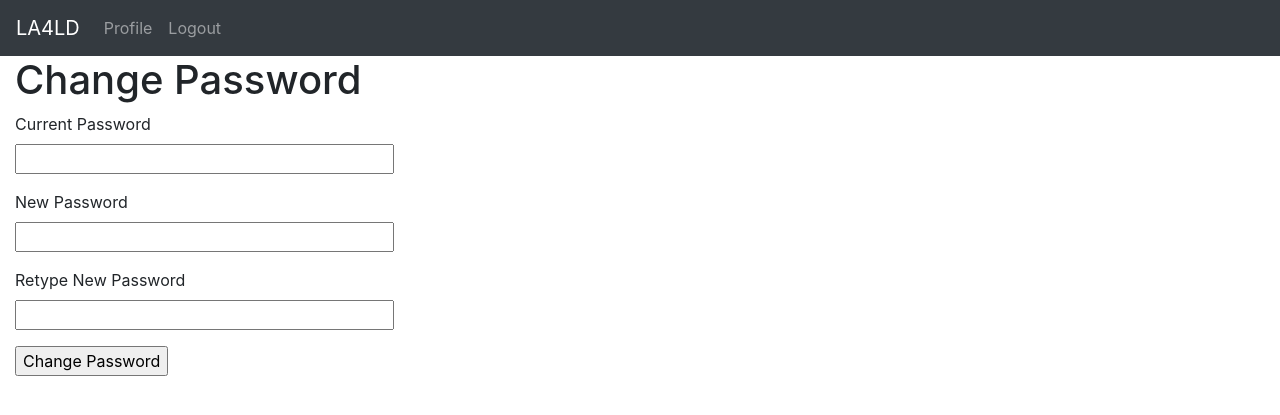
After one commit to eddyvdaker/Zuyd-LA4LD-Dataecosystem, a Flask app: page /change_password in a window 1280 px wide. The commit adds this page. Shown: the top 415 px of the page. Run offline with Flask 2, Linux system fonts and the light colour scheme; the visitor is signed in with stand-in values (Sample User, id 1); data comes from the database, SQL or seed files in the repository; some libraries are stand-ins or nearby versions.

Commit message:
Added password changing for users

```diff
--- a/app/auth/forms.py
+++ b/app/auth/forms.py
@@ -5,7 +5,6 @@
 
     Forms for the authentication blueprint of the application.
 """
-
 from flask_wtf import FlaskForm
 from wtforms import BooleanField, PasswordField, StringField, SubmitField
 from wtforms.validators import DataRequired, Email, EqualTo
@@ -28,3 +27,16 @@ class ResetPasswordForm(FlaskForm):
     password2 = PasswordField(
         'Repeat Password', validators=[DataRequired(), EqualTo('password')])
     submit = SubmitField('Request Password Reset')
+
+
+class ChangePasswordForm(FlaskForm):
+    old_password = PasswordField('Current Password',
+                                 validators=[DataRequired()])
+    new_password = PasswordField('New Password',
+                                 validators=[DataRequired()])
+    new_password_2 = PasswordField('Retype New Password',
+                                   validators=[
+                                       DataRequired(),
+                                       EqualTo('new_password')
+                                   ])
+    submit = SubmitField('Change Password')
--- a/app/auth/routes.py
+++ b/app/auth/routes.py
@@ -6,14 +6,14 @@
     Routes used for authentication.
 """
 from flask import flash, redirect, render_template, request, url_for
-from flask_login import login_user, logout_user, current_user
+from flask_login import login_user, logout_user, current_user, login_required
 from werkzeug.urls import url_parse
 
 from app import db
 from app.auth import bp
 from app.auth.email import send_password_reset_email
 from app.auth.forms import LoginForm, ResetPasswordForm, \
-    ResetPasswordRequestForm
+    ResetPasswordRequestForm, ChangePasswordForm
 from app.models import User
 
 
@@ -70,3 +70,20 @@ def reset_password(token):
         flash('Your password has been reset.')
         return redirect(url_for('auth.login'))
     return render_template('auth/reset_password.html', form=form)
+
+
+@bp.route('/change_password', methods=['GET', 'POST'])
+@login_required
+def change_password():
+    form = ChangePasswordForm()
+    if form.validate_on_submit():
+        if not current_user.check_password(form.old_password.data):
+            flash('Wrong password')
+            return redirect(url_for('auth.change_password'))
+        current_user.set_password(form.new_password.data)
+        flash('Password changed')
+        db.session.commit()
+        return redirect(url_for('auth.change_password'))
+
+    return render_template('auth/change_password.html',
+                           title="Change Password", form=form)
--- /dev/null
+++ b/app/templates/auth/change_password.html
@@ -0,0 +1,29 @@
+{% extends "base.html" %}
+
+{% block app_content %}
+    <form action="" method="post">
+        {{ form.hidden_tag() }}
+        <p>
+            {{ form.old_password.label }}<br>
+            {{ form.old_password(size=32) }}<br>
+            {% for error in form.old_password.errors %}
+                <span style="color: red;">{{ error }}</span>
+            {% endfor %}
+        </p>
+        <p>
+            {{ form.new_password.label }}<br>
+            {{ form.new_password(size=32) }}<br>
+            {% for error in form.new_password.errors %}
+                <span style="color: red;">{{ error }}</span>
+            {% endfor %}
+        </p>
+        <p>
+            {{ form.new_password_2.label }}<br>
+            {{ form.new_password_2(size=32) }}<br>
+            {% for error in form.new_password_2.errors %}
+                <span style="color: red;">{{ error }}</span>
+            {% endfor %}
+        </p>
+        <p>{{ form.submit() }}</p>
+    </form>
+{% endblock %}
--- a/app/templates/profile.html
+++ b/app/templates/profile.html
@@ -2,6 +2,10 @@
 
 {% block app_content %}
     <p id="welcome-text">Hello, {{ current_user.username }}</p>
+
+    <h3>Settings</h3>
+    <p><a href="{{ url_for('auth.change_password') }}">Change Password</a></p>
+    <h3>Info</h3>
     <p>Your role is {{ current_user.role.role }}</p>
     <div id="user-data">
         {% if data %}
```
Also changed, not shown: tests/unit/auth/test_auth.py (+30 -0 lines), tests/unit/base.py (+1 -0 lines), tests/unit/main/test_main.py (+2 -2 lines).
